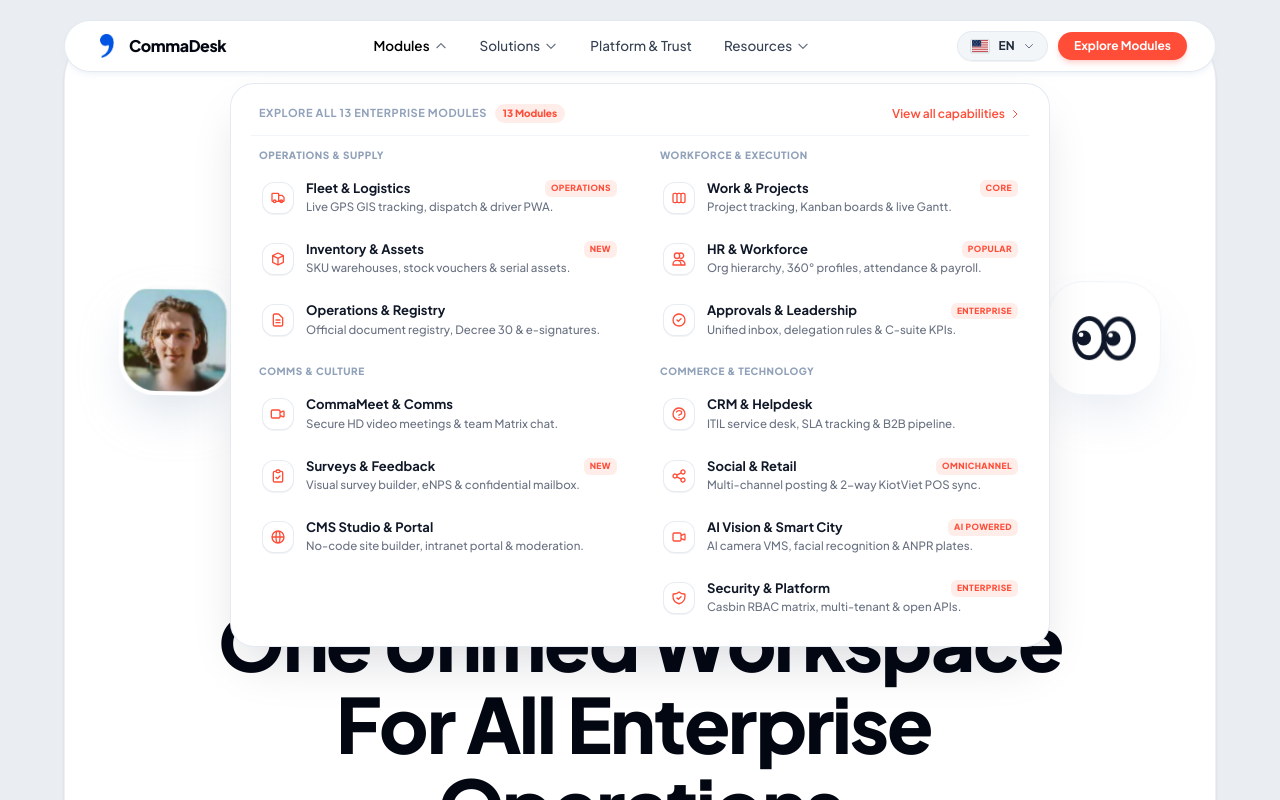
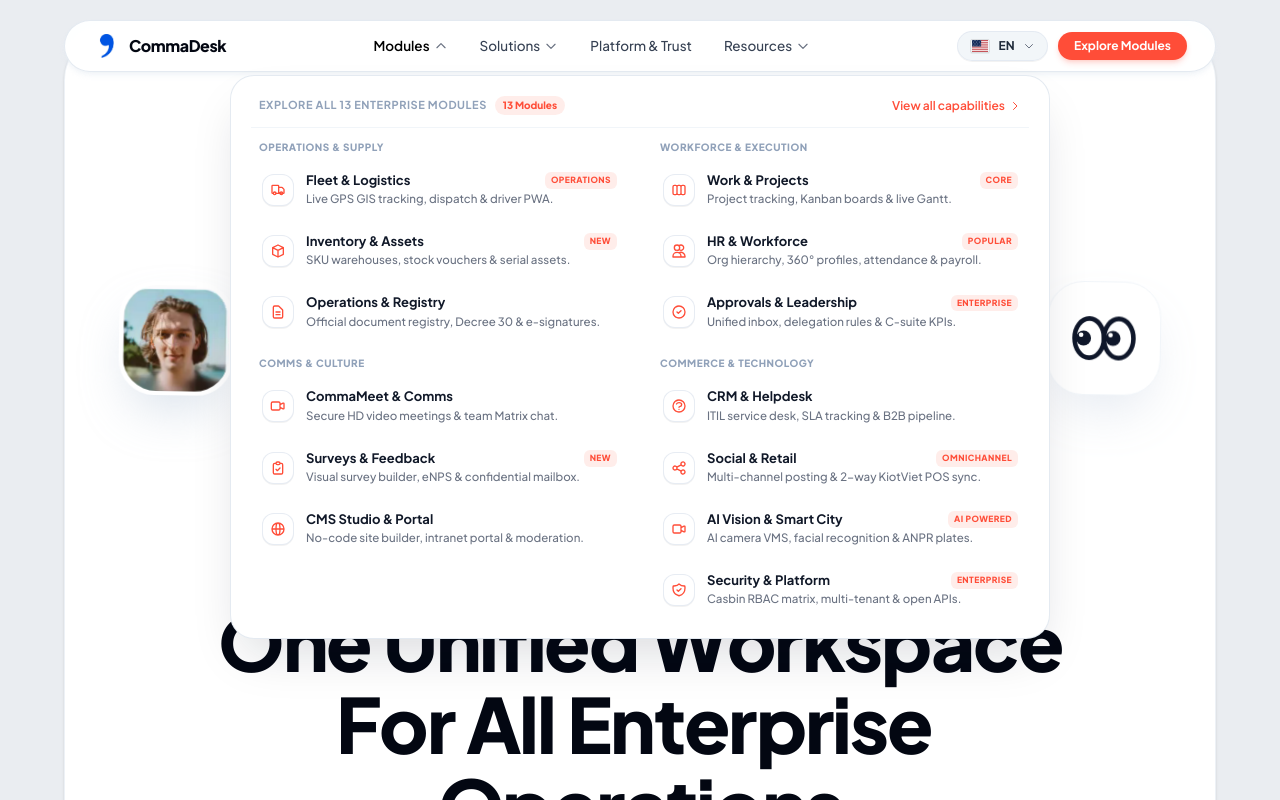
Before and after one commit to dev-pnsang/commadesk-landingpage, a Next.js app: page / in a window 1280 px wide. Both pictures are taken after a click on the button "Modules". Shown: the top 800 px of the page. Built offline with nearby package versions, Linux system fonts and the light colour scheme.

Commit message:
fix: perfectly synchronize top offset across all submenus

```diff
--- a/src/components/header/Navbar.tsx
+++ b/src/components/header/Navbar.tsx
@@ -268,7 +268,7 @@
                   onMouseMove={cancelLeaveTimeout}
                   onMouseLeave={handleMenuHoverLeave}
                   onWheel={(e) => e.stopPropagation()}
-                  className="absolute left-1/2 -translate-x-1/2 top-full mt-3 w-[calc(100vw-2rem)] max-w-[820px] rounded-3xl bg-white border border-slate-200/90 shadow-2xl shadow-slate-900/15 p-4 sm:p-5 pb-6 z-50 animate-in fade-in zoom-in-95 duration-200 max-h-[calc(100vh-5.5rem)] overflow-y-auto overscroll-contain custom-menu-scroll before:content-[''] before:absolute before:-top-5 before:left-0 before:right-0 before:h-6 before:pointer-events-auto"
+                  className="absolute left-1/2 -translate-x-1/2 top-full mt-1 w-[calc(100vw-2rem)] max-w-[820px] rounded-3xl bg-white border border-slate-200/90 shadow-2xl shadow-slate-900/15 p-4 sm:p-5 pb-6 z-50 animate-in fade-in zoom-in-95 duration-200 max-h-[calc(100vh-5.5rem)] overflow-y-auto overscroll-contain custom-menu-scroll before:content-[''] before:absolute before:-top-3 before:left-0 before:right-0 before:h-4 before:pointer-events-auto"
                 >
                   <div className="flex items-center justify-between px-2 pb-3 mb-3 border-b border-slate-100">
                     <div className="flex items-center gap-2">
@@ -377,7 +377,7 @@
                   onMouseMove={cancelLeaveTimeout}
                   onMouseLeave={handleMenuHoverLeave}
                   onWheel={(e) => e.stopPropagation()}
-                  className="absolute left-1/2 -translate-x-1/2 top-full mt-3 w-[calc(100vw-2rem)] max-w-[460px] rounded-3xl bg-white border border-slate-200/90 shadow-2xl shadow-slate-900/15 p-4 sm:p-5 pb-6 z-50 animate-in fade-in zoom-in-95 duration-200 max-h-[calc(100vh-5.5rem)] overflow-y-auto overscroll-contain custom-menu-scroll before:content-[''] before:absolute before:-top-5 before:left-0 before:right-0 before:h-6 before:pointer-events-auto"
+                  className="absolute left-1/2 -translate-x-1/2 top-full mt-3.5 w-[calc(100vw-2rem)] max-w-[460px] rounded-3xl bg-white border border-slate-200/90 shadow-2xl shadow-slate-900/15 p-4 sm:p-5 pb-6 z-50 animate-in fade-in zoom-in-95 duration-200 max-h-[calc(100vh-5.5rem)] overflow-y-auto overscroll-contain custom-menu-scroll before:content-[''] before:absolute before:-top-5 before:left-0 before:right-0 before:h-6 before:pointer-events-auto"
                 >
                   <div className="space-y-1 w-full">
                     {solutionsList.map((sol, idx) => (
@@ -439,7 +439,7 @@
                   onMouseMove={cancelLeaveTimeout}
                   onMouseLeave={handleMenuHoverLeave}
                   onWheel={(e) => e.stopPropagation()}
-                  className="absolute left-1/2 -translate-x-1/2 sm:left-auto sm:right-0 sm:translate-x-0 top-full mt-3 w-[calc(100vw-2rem)] max-w-[420px] rounded-3xl bg-white border border-slate-200/90 shadow-2xl shadow-slate-900/15 p-4 sm:p-5 pb-6 z-50 animate-in fade-in zoom-in-95 duration-200 max-h-[calc(100vh-5.5rem)] overflow-y-auto overscroll-contain custom-menu-scroll before:content-[''] before:absolute before:-top-5 before:left-0 before:right-0 before:h-6 before:pointer-events-auto"
+                  className="absolute left-1/2 -translate-x-1/2 sm:left-auto sm:right-0 sm:translate-x-0 top-full mt-3.5 w-[calc(100vw-2rem)] max-w-[420px] rounded-3xl bg-white border border-slate-200/90 shadow-2xl shadow-slate-900/15 p-4 sm:p-5 pb-6 z-50 animate-in fade-in zoom-in-95 duration-200 max-h-[calc(100vh-5.5rem)] overflow-y-auto overscroll-contain custom-menu-scroll before:content-[''] before:absolute before:-top-5 before:left-0 before:right-0 before:h-6 before:pointer-events-auto"
                 >
                   <div className="space-y-1 w-full">
                     {resourcesList.map((res, idx) => (
```
